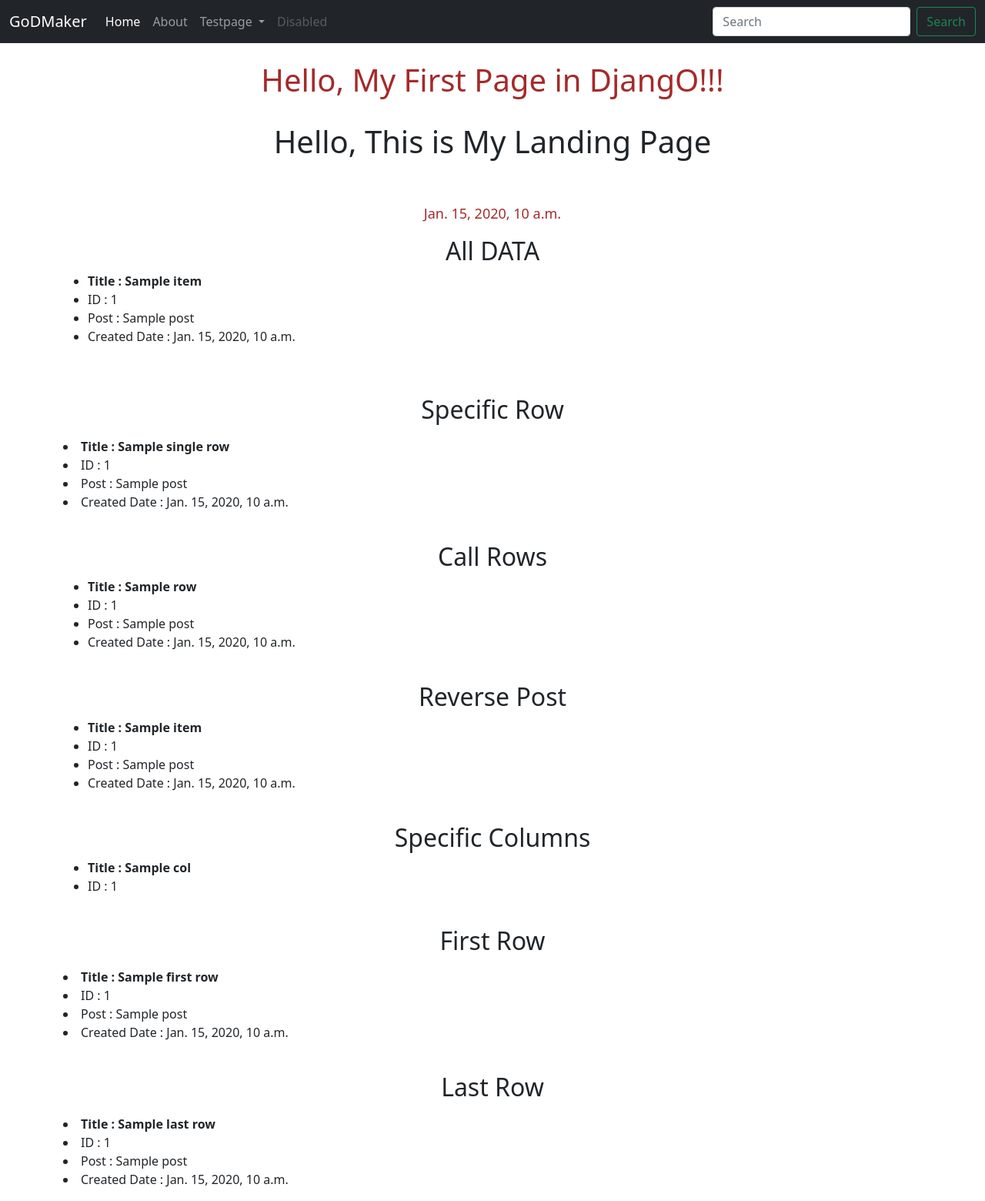
After one commit to RooTBeaM/Django_Demo, a Django app: template myblog/blogapp/templates/blogapp/query_data.html in a window 1280 px wide. The commit adds this page. Shown: the whole page at 77% size. Run offline with Django 4.2, Linux system fonts and the light colour scheme; the template is opened without the code that fills it: most values are stand-ins (such as "Sample title", 1, 10 or a date in 2020); data that the repository does not hold is empty; parts of the project's set-up code (start-up, migrations or seed data) failed here and were passed over; some libraries are stand-ins or nearby versions.

Commit message:
query and media

```diff
--- a/myblog/blogapp/templates/blogapp/home all test.html
+++ b/myblog/blogapp/templates/blogapp/all_test.html
@@ -1,4 +1,3 @@
-{% load static %}
 <!DOCTYPE html>
 <html>
 
--- a/myblog/blogapp/templates/blogapp/base.html
+++ b/myblog/blogapp/templates/blogapp/base.html
@@ -29,11 +29,11 @@
               </li>
               <li class="nav-item dropdown">
                 <a class="nav-link dropdown-toggle" href="#" id="navbarDropdown" role="button" data-bs-toggle="dropdown" aria-expanded="false">
-                  Dropdown
+                  Testpage
                 </a>
                 <ul class="dropdown-menu" aria-labelledby="navbarDropdown">
-                  <li><a class="dropdown-item" href="#">Action</a></li>
-                  <li><a class="dropdown-item" href="#">Another action</a></li>
+                  <li><a class="dropdown-item" href="{% url 'test' %}">All test</a></li>
+                  <li><a class="dropdown-item" href="{% url 'query' %}">Query</a></li>
                   <li><hr class="dropdown-divider"></li>
                   <li><a class="dropdown-item" href="#">Something else here</a></li>
                 </ul>
--- /dev/null
+++ b/myblog/blogapp/templates/blogapp/query_data.html
@@ -0,0 +1,98 @@
+{% extends 'blogapp\base.html' %}
+
+
+{% block title %}
+    <title>Home</title>
+{% endblock title %}
+
+
+{% block content %}
+<div class="container">
+    <div>
+        <br>
+        <h1 style= "color: brown; text-align: center;">Hello, My First Page in DjangO!!!</h1>
+        <br>
+        <h1 style="text-align: center;">Hello, This is My Landing Page</h1>
+        <br>
+        <br>
+        <p style="font-size: large; text-align: center;color: brown">{{today}}</p>
+    </div>
+
+    <div>
+        <h2 style="text-align: center;">All DATA</h2>
+        {% for item in posts %}
+        <ul>
+            <li style="font-weight: bold;">Title : {{item.title}}</li>
+            <li>ID : {{item.id}}</li>
+            <li>Post : {{item.post}}</li>
+            <li>Created Date : {{item.date_created}}</li>
+        </ul>
+        {% endfor %}
+    </div>
+    <br>
+    <br>
+    <div>
+        <h2 style="text-align: center;">Specific Row</h2>
+        <p>
+            <li style="font-weight: bold;">Title : {{ single_row.title}}</li>
+            <li>ID : {{single_row.id}}</li>
+            <li>Post : {{single_row.post}}</li>
+            <li>Created Date : {{single_row.date_created}}</li>
+        </p>
+    </div>
+    <br>
+    <div>
+        <h2 style="text-align: center;">Call Rows</h2>
+        {% for row in rows %}
+        <ul>
+            <li style="font-weight: bold;">Title : {{row.title}}</li>
+            <li>ID : {{row.id}}</li>
+            <li>Post : {{row.post}}</li>
+            <li>Created Date : {{row.date_created}}</li>
+        </ul>
+        {% endfor %}
+    </div>
+    <br>
+    <div>
+        <h2 style="text-align: center;">Reverse Post</h2>
+        {% for item in reversed_posts %}
+        <ul>
+            <li style="font-weight: bold;">Title : {{item.title}}</li>
+            <li>ID : {{item.id}}</li>
+            <li>Post : {{item.post}}</li>
+            <li>Created Date : {{item.date_created}}</li>
+        </ul>
+        {% endfor %}
+    </div>
+    <br>
+    <div>
+        <h2 style="text-align: center;">Specific Columns</h2>
+        {% for col in columns %}
+        <ul>
+            <li style="font-weight: bold;">Title : {{col.title}}</li>
+            <li>ID : {{col.id}}</li>
+        </ul>
+        {% endfor %}
+    </div>
+    <br>
+    <div>
+        <h2 style="text-align: center;">First Row</h2>
+        <p>
+            <li style="font-weight: bold;">Title : {{ first_row.title}}</li>
+            <li>ID : {{first_row.id}}</li>
+            <li>Post : {{first_row.post}}</li>
+            <li>Created Date : {{first_row.date_created}}</li>
+        </p>
+    </div>
+    <br>
+    <div>
+        <h2 style="text-align: center;">Last Row</h2>
+        <p>
+            <li style="font-weight: bold;">Title : {{ last_row.title}}</li>
+            <li>ID : {{last_row.id}}</li>
+            <li>Post : {{last_row.post}}</li>
+            <li>Created Date : {{last_row.date_created}}</li>
+        </p>
+    </div>
+</div>
+{% endblock content %}
--- a/myblog/blogapp/url.py
+++ b/myblog/blogapp/url.py
@@ -4,4 +4,6 @@ from . import views
 urlpatterns = [
     path('', views.home, name='home'),
     path('about', views.about, name='about'),
+    path('all-test', views.all_test, name='test'),
+    path('query-data', views.query_data, name='query'),
 ]
--- a/myblog/myblog/settings.py
+++ b/myblog/myblog/settings.py
@@ -10,7 +10,10 @@ For the full list of settings and their values, see
 https://docs.djangoproject.com/en/4.0/ref/settings/
 """
 
+from msilib.schema import Media
+import os
 from pathlib import Path
+
 
 # Build paths inside the project like this: BASE_DIR / 'subdir'.
 BASE_DIR = Path(__file__).resolve().parent.parent
@@ -121,6 +124,8 @@ USE_TZ = True
 # https://docs.djangoproject.com/en/4.0/howto/static-files/
 
 STATIC_URL = 'static/'
+MEDIA_URL = 'media/'
+MEDIA_ROOT = os.path.join(BASE_DIR, 'media')
 
 # Default primary key field type
 # https://docs.djangoproject.com/en/4.0/ref/settings/#default-auto-field
--- a/myblog/myblog/urls.py
+++ b/myblog/myblog/urls.py
@@ -15,8 +15,14 @@ Including another URLconf
 """
 from django.contrib import admin
 from django.urls import path, include
+from django.conf import settings
+from django.conf.urls.static import static
 
 urlpatterns = [
     path('', include('blogapp.url')),
     path('admin/', admin.site.urls)
-]
+] + static(settings.MEDIA_URL, document_root=settings.MEDIA_ROOT)
+
+# or can fix this by
+#if settings.DEBUG:
+#   urlpatterns += static(settings.MEDIA_URL, document_root=settings.MEDIA_ROOT)
```
Also changed, not shown: myblog/blogapp/templates/blogapp/home.html (+12 -0 lines), myblog/blogapp/views.py (+31 -1 lines), myblog/blogapp/migrations/0002_blog_feild_img.py (added), myblog/featured_img/256x256bb.jpg (added), myblog/featured_img/bims43.jpg (added), myblog/featured_img/bims43_BoAYNH2.jpg (added), myblog/featured_img/bims43_uwtZIyv.jpg (added), myblog/media/featured_img/256x256bb.jpg (added), myblog/media/featured_img/bims43.jpg (added).
